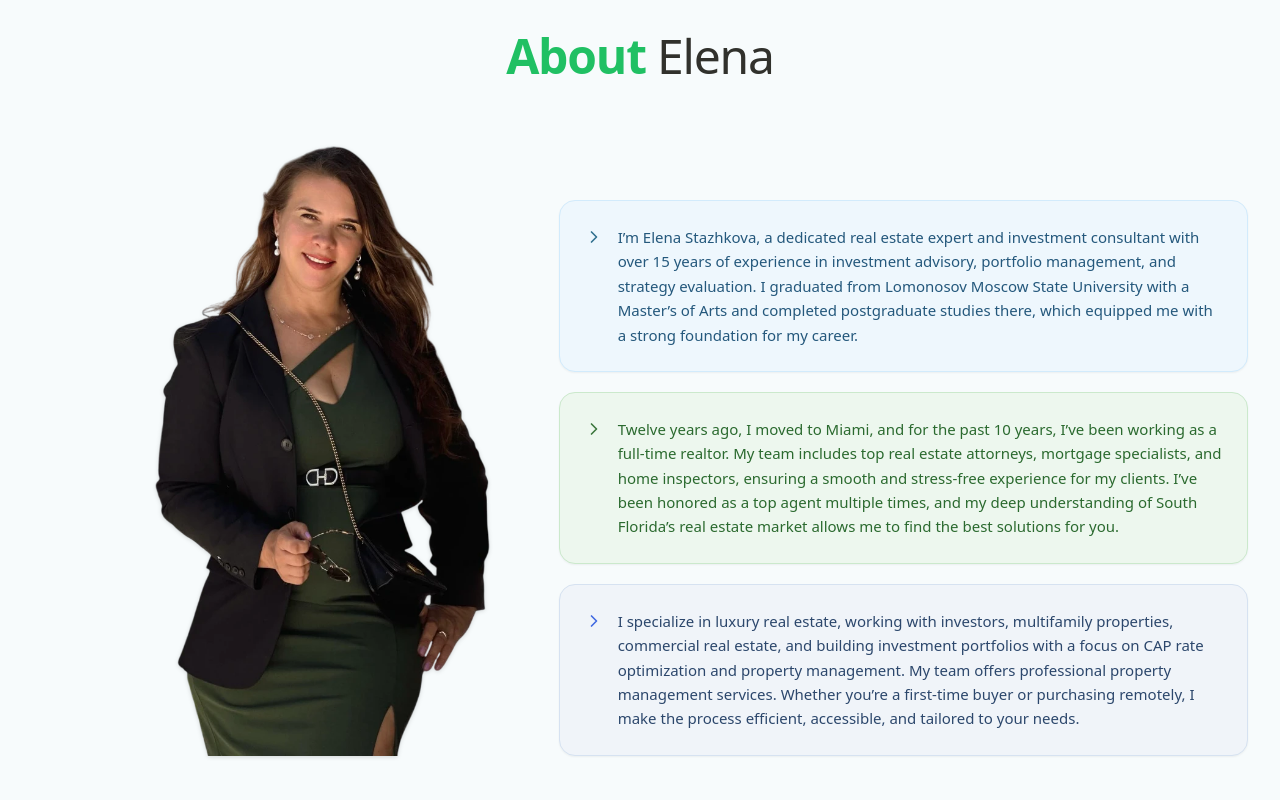
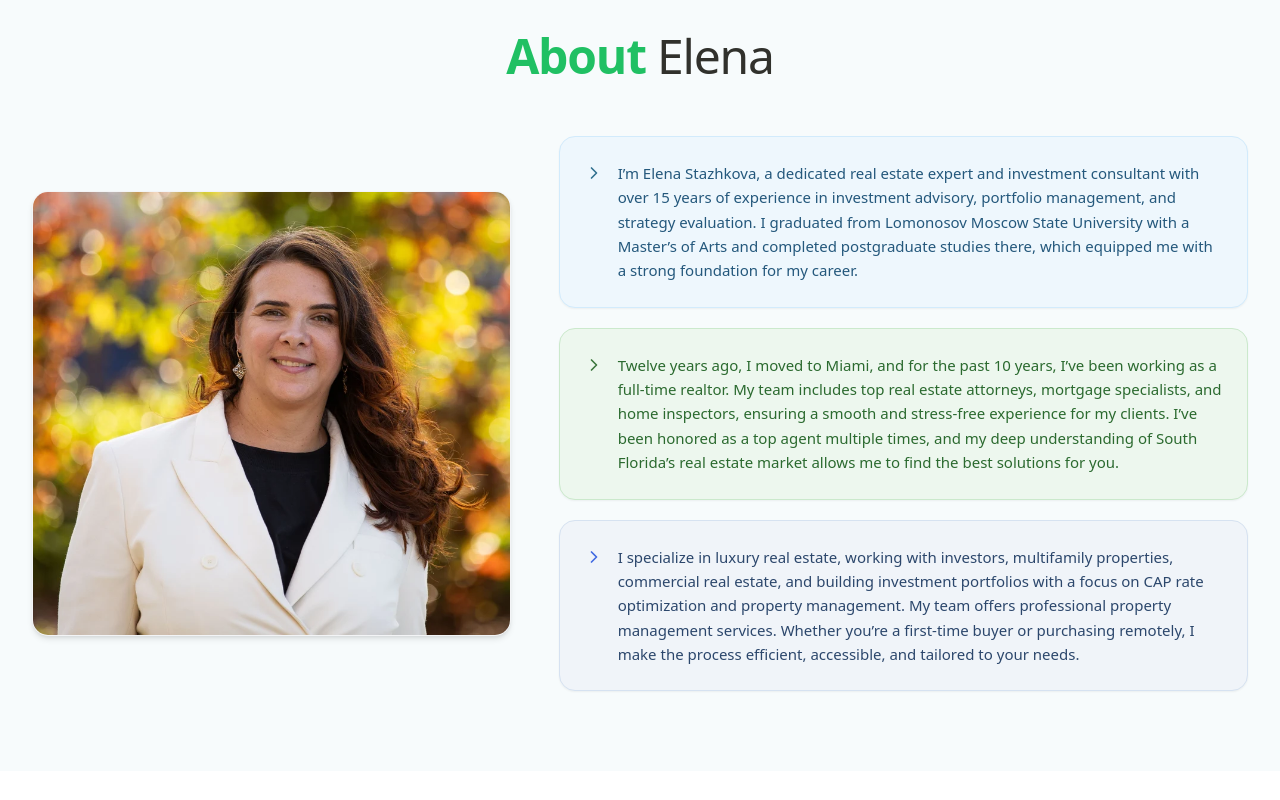
Before and after one commit to andreibdr/stazhkova_wp, a Next.js app in the folder website/: page / in a window 1280 px wide. Shown: the part 4780-5580 px from the top of the page. Built offline with nearby package versions, Linux system fonts and the light colour scheme; no server answers.

Commit message:
fix: update About section photo to original white blazer portrait across all languages

```diff
--- a/website/components/AboutSection.tsx
+++ b/website/components/AboutSection.tsx
@@ -19,16 +19,19 @@ export default function AboutSection({ data }: AboutProps) {
         </div>
 
         {/* 2 Columns: Photo (Left) + 3 Message Cards (Right) */}
-        <div className="grid grid-cols-1 lg:grid-cols-12 gap-12 items-center lg:items-end">
-          {/* Left: Original Elena Photo without podlozhka, scaled to match text height */}
-          <div className="lg:col-span-5 flex justify-center lg:justify-end items-end">
-            <Image
-              src={data.photo || '/images/elena_green.webp'}
-              alt="Elena Stazhkova"
-              width={622}
-              height={1016}
-              className="w-auto h-auto max-h-[500px] sm:max-h-[560px] lg:max-h-[620px] object-contain object-bottom drop-shadow-sm"
-            />
+        <div className="grid grid-cols-1 lg:grid-cols-12 gap-10 lg:gap-12 items-center">
+          {/* Left: Original Elena Photo with rounded card styling */}
+          <div className="lg:col-span-5 flex justify-center lg:justify-end">
+            <div className="relative w-full max-w-[480px] rounded-2xl overflow-hidden shadow-md border border-gray-100 bg-white">
+              <Image
+                src={data.photo || '/images/elena_about.webp'}
+                alt="Elena Stazhkova"
+                width={800}
+                height={744}
+                className="w-full h-auto object-cover"
+                priority
+              />
+            </div>
           </div>
 
           {/* Right: 3 Styled Message Boxes matching WP alert-info, alert-success, vista_blue */}
--- a/website/content/content.json
+++ b/website/content/content.json
@@ -128,7 +128,7 @@
     "about_elena": {
       "title_accent": "Про",
       "title_main": "Елену",
-      "photo": "/images/elena_green.webp",
+      "photo": "/images/elena_about.webp",
       "messages": [
         "Я - Елена Стажкова, эксперт по недвижимости и консультант по инвестициям с более чем 15-летним опытом в инвестиционном консультировании, управлении портфелями и оценке стратегий. Я окончила Московский государственный университет имени М. В. Ломоносова с дипломом магистра искусств и завершила там аспирантуру, что дало мне прочную основу для моей карьеры.",
         "Двенадцать лет назад я переехала в Майами, и последние 10 лет работаю риелтором на полную ставку. В моей команде лучшие юристы по недвижимости, специалисты по ипотеке и инспекторы жилья, что гарантирует моим клиентам плавный и безстрессовый опыт. Меня неоднократно награждали как лучшего агента, и моё глубокое понимание рынка недвижимости южной Флориды позволяет мне находить для вас лучшие решения.",
@@ -274,7 +274,7 @@
     "about_elena": {
       "title_accent": "About",
       "title_main": "Elena",
-      "photo": "/images/elena_green.webp",
+      "photo": "/images/elena_about.webp",
       "messages": [
         "I’m Elena Stazhkova, a dedicated real estate expert and investment consultant with over 15 years of experience in investment advisory, portfolio management, and strategy evaluation. I graduated from Lomonosov Moscow State University with a Master’s of Arts and completed postgraduate studies there, which equipped me with a strong foundation for my career.",
         "Twelve years ago, I moved to Miami, and for the past 10 years, I’ve been working as a full-time realtor. My team includes top real estate attorneys, mortgage specialists, and home inspectors, ensuring a smooth and stress-free experience for my clients. I’ve been honored as a top agent multiple times, and my deep understanding of South Florida’s real estate market allows me to find the best solutions for you.",
@@ -420,7 +420,7 @@
     "about_elena": {
       "title_accent": "Sobre",
       "title_main": "Elena",
-      "photo": "/images/elena_green.webp",
+      "photo": "/images/elena_about.webp",
       "messages": [
         "Soy Elena Stazhkova, profesional de bienes raíces y consultora de inversiones con más de 15 años de experiencia en asesoría de inversiones, gestión de portafolios y evaluación estratégica. Me gradué de la Universidad Estatal de Moscú Lomonosov con una Maestría en Artes y completé estudios de posgrado allí, lo que me brindó una sólida base para mi carrera.",
         "Hace doce años me mudé a Miami, y durante los últimos 10 años he trabajado como agente inmobiliaria de tiempo completo. Mi equipo incluye a los mejores abogados de bienes raíces, especialistas en hipotecas e inspectores de viviendas, asegurando una experiencia fluida y sin estrés para mis clientes. He sido premiada como mejor agente en múltiples ocasiones, y mi profundo conocimiento del mercado inmobiliario del Sur de Florida me permite encontrar las mejores soluciones para usted.",
```
Also changed, not shown: website/public/images/elena_about.webp (added).
